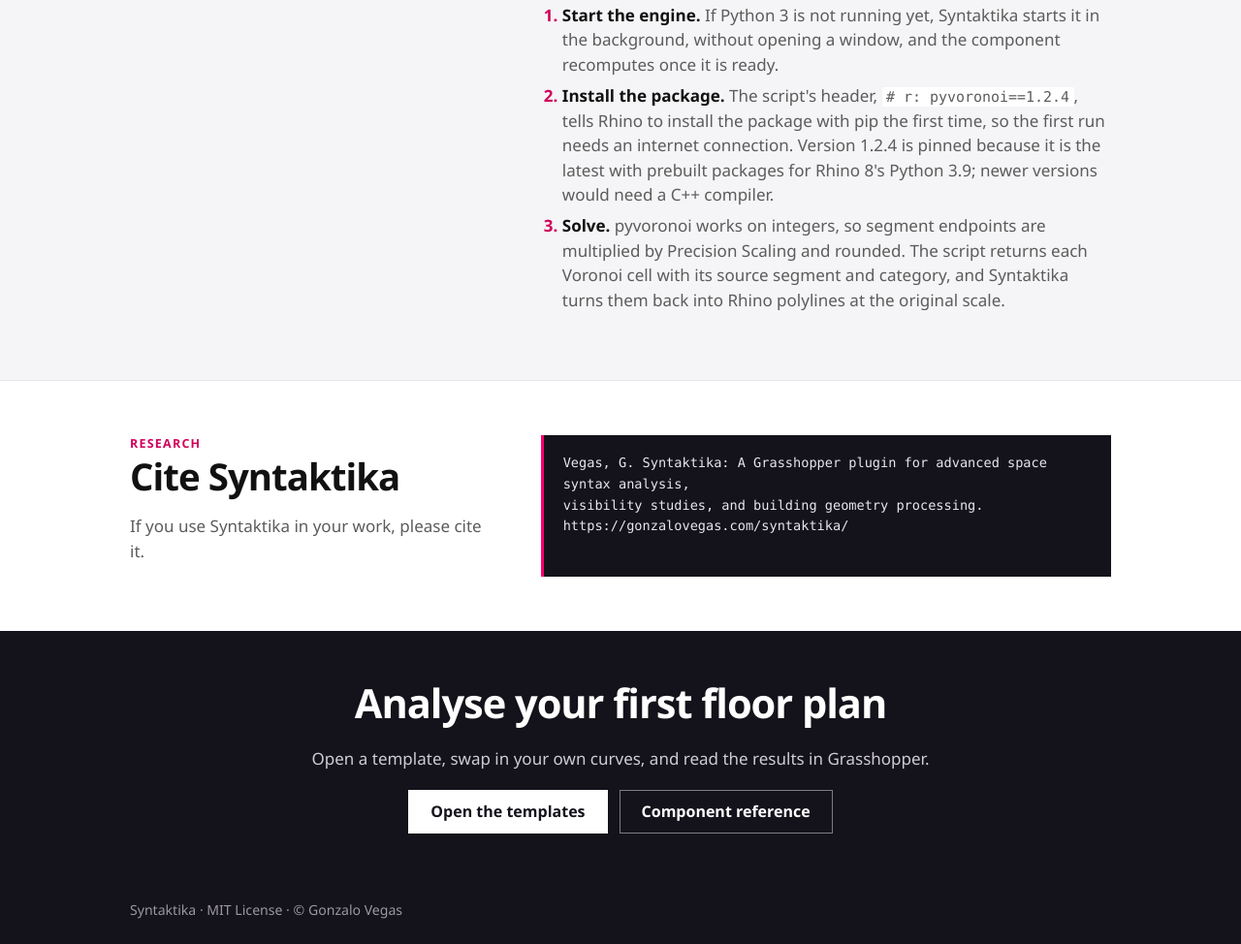
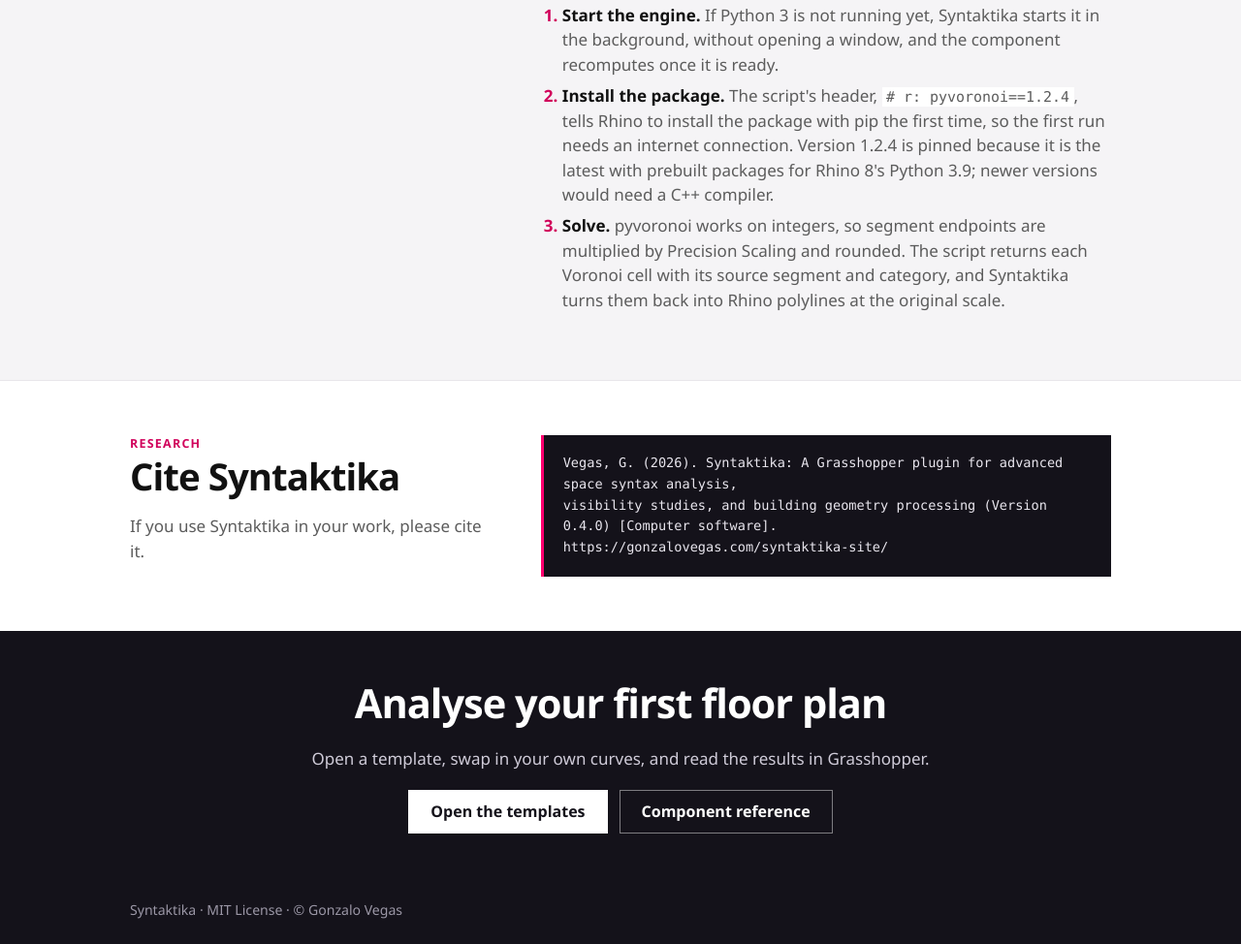
Before and after one commit to gvegasol/syntaktika-site, a plain HTML site: page index.html in a window 1280 px wide. Shown: the part 3780-4754 px from the top of the page at 97% size. Drawn offline with Linux system fonts and the light colour scheme.

Commit message:
Publish website from Syntactics 40943a3

```diff
--- a/index.html
+++ b/index.html
@@ -173,9 +173,9 @@
           <h2 class="section-title">Cite Syntaktika</h2>
           <p class="muted">If you use Syntaktika in your work, please cite it.</p>
         </div>
-        <pre class="cite">Vegas, G. Syntaktika: A Grasshopper plugin for advanced space syntax analysis,
-visibility studies, and building geometry processing.
-https://gonzalovegas.com/syntaktika/</pre>
+        <pre class="cite">Vegas, G. (2026). Syntaktika: A Grasshopper plugin for advanced space syntax analysis,
+visibility studies, and building geometry processing (Version 0.4.0) [Computer software].
+https://gonzalovegas.com/syntaktika-site/</pre>
       </div>
     </section>
 
```
